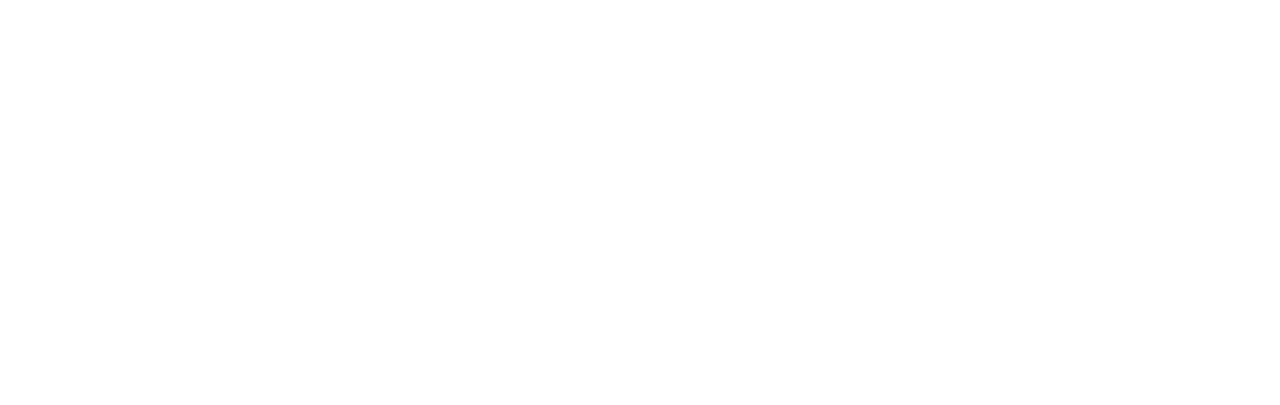
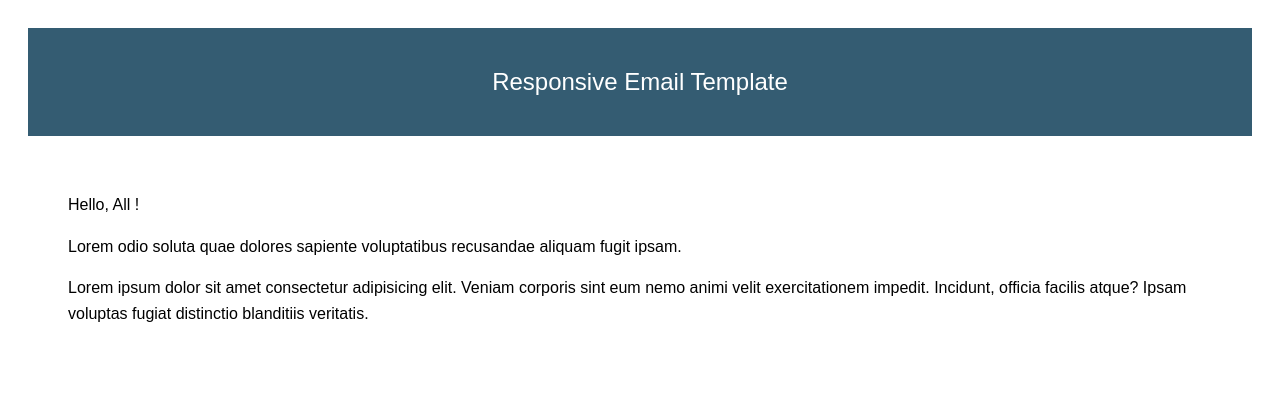
Before and after one commit to StraetenMax/15HtmlEmail, a plain HTML site: page index.html in a window 1280 px wide. Drawn offline with Linux system fonts and the light colour scheme.

Commit message:
réalisation du header

```diff
--- a/index.html
+++ b/index.html
@@ -5,8 +5,28 @@
     <meta name="viewport" content="width=device-width, initial-scale=1.0">
     <title>Document</title>
 </head>
-<body>
+<body style="font-family:'Poppins', Arial, sans-serif">
     <table width="100%" cellpadding="0" cellspacing="0" border="0">
+        <tr>
+            <td align="center" style="padding:20px">
+                <table class="content" with="600" border="0" cellspacing="0" cellpadding="0" styel="border-collapse:collapse;border: 1px solid #cccccc;">
+                    <!--Header-->
+                    <tr>
+                        <td class="header" style="background-color:#345C72;padding:40px;text-align:center;color:white;font-size:24px;">
+                            Responsive Email Template
+                        </td>
+                    </tr>
+                    <!--body-->
+                    <tr>
+                        <td class="body" style="padding:40px;text-align:left;font-size:16px;line-height:1.6;">
+                            <p>Hello, All !</p>
+                            <p>Lorem odio soluta quae dolores sapiente voluptatibus recusandae aliquam fugit ipsam.</p>
+                            <p>Lorem ipsum dolor sit amet consectetur adipisicing elit. Veniam corporis sint eum nemo animi velit exercitationem impedit. Incidunt, officia facilis  atque? Ipsam voluptas fugiat distinctio blanditiis veritatis.</p>
+                        </td>
+                    </tr>
+                </table>
+            </td>
+        </tr>
 
     </table>
 </body>
```
